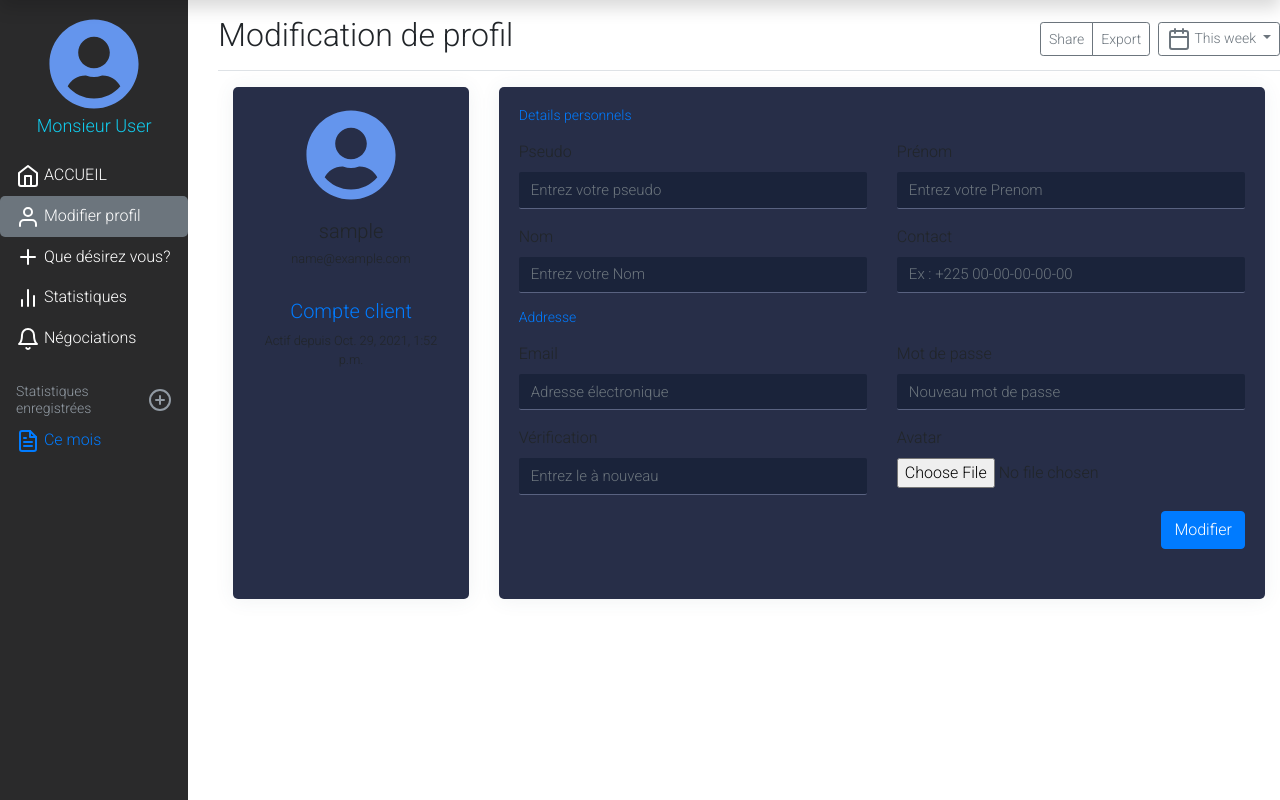
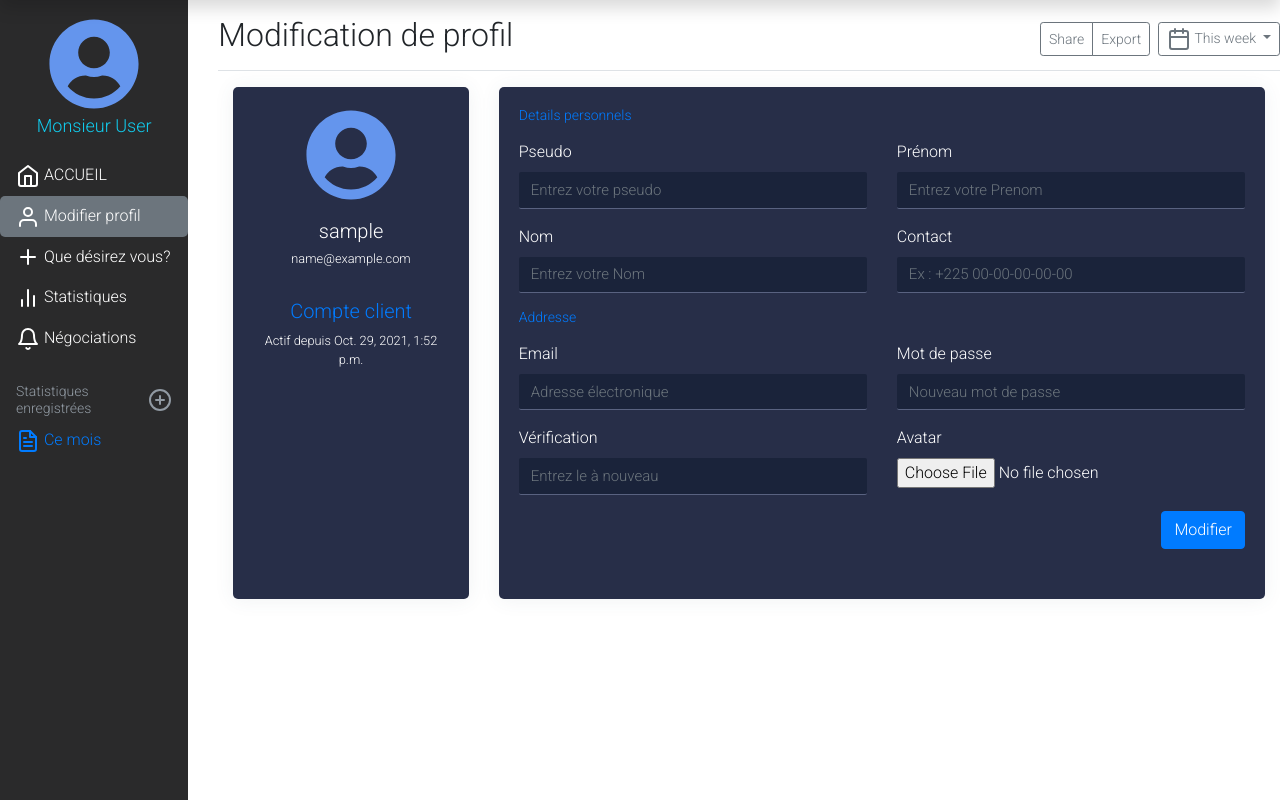
Before and after one commit to inovci/Logeique-old, a Django app: page /client/profile/edit/1 in a window 1280 px wide. Shown: the part 55-855 px from the top of the page. Run offline with Django 3.2, Linux system fonts and the light colour scheme; the visitor is signed in with stand-in values (Sample User, id 1); data comes from the database, SQL or seed files in the repository; data that the repository does not hold is empty; some libraries are stand-ins or nearby versions.

Commit message:
add some styles

```diff
--- a/spaces/templates/spaces/edit_client_profile.html
+++ b/spaces/templates/spaces/edit_client_profile.html
@@ -34,7 +34,7 @@
 <div class="container">
 <div class="row gutters">
 	<div class="col-xl-3 col-lg-3 col-md-12 col-sm-12 col-12">
-		<div class="card h-100">
+		<div class="card h-100" style="color : white;">
 			<div class="card-body">
 				<div class="account-settings">
 					<div class="user-profile">
@@ -57,7 +57,7 @@
 		</div>
 	</div>
 	<div class="col-xl-9 col-lg-9 col-md-12 col-sm-12 col-12">
-		<div class="card h-100">
+		<div class="card h-100" style="color : white;">
 			<div class="card-body">
 				<form method="post" action="{% url 'spaces:edit_client_profile' user.id %}" enctype="multipart/form-data">
 				{% csrf_token %}
--- a/static/css/editClientProfile.css
+++ b/static/css/editClientProfile.css
@@ -1,13 +1,16 @@
 
 .account-settings .user-profile {
+    color: white;
     margin: 0 0 1rem 0;
     padding-bottom: 1rem;
     text-align: center;
 }
 .account-settings .user-profile .user-avatar {
+    color: white;
     margin: 0 0 1rem 0;
 }
 .account-settings .user-profile .user-avatar img {
+    color: white;
     width: 90px;
     height: 90px;
     -webkit-border-radius: 100px;
@@ -15,19 +18,23 @@
     border-radius: 100px;
 }
 .account-settings .user-profile h5.user-name {
+    color: white;
     margin: 0 0 0.5rem 0;
 }
 .account-settings .user-profile h6.user-email {
+    color: white;
     margin: 0;
     font-size: 0.8rem;
     font-weight: 400;
 }
 .account-settings .about {
+    color: white;
     margin: 1rem 0 0 0;
     font-size: 0.8rem;
     text-align: center;
 }
 .card {
+    color: white;
     background: #272E48;
     -webkit-border-radius: 5px;
     -moz-border-radius: 5px;
```
